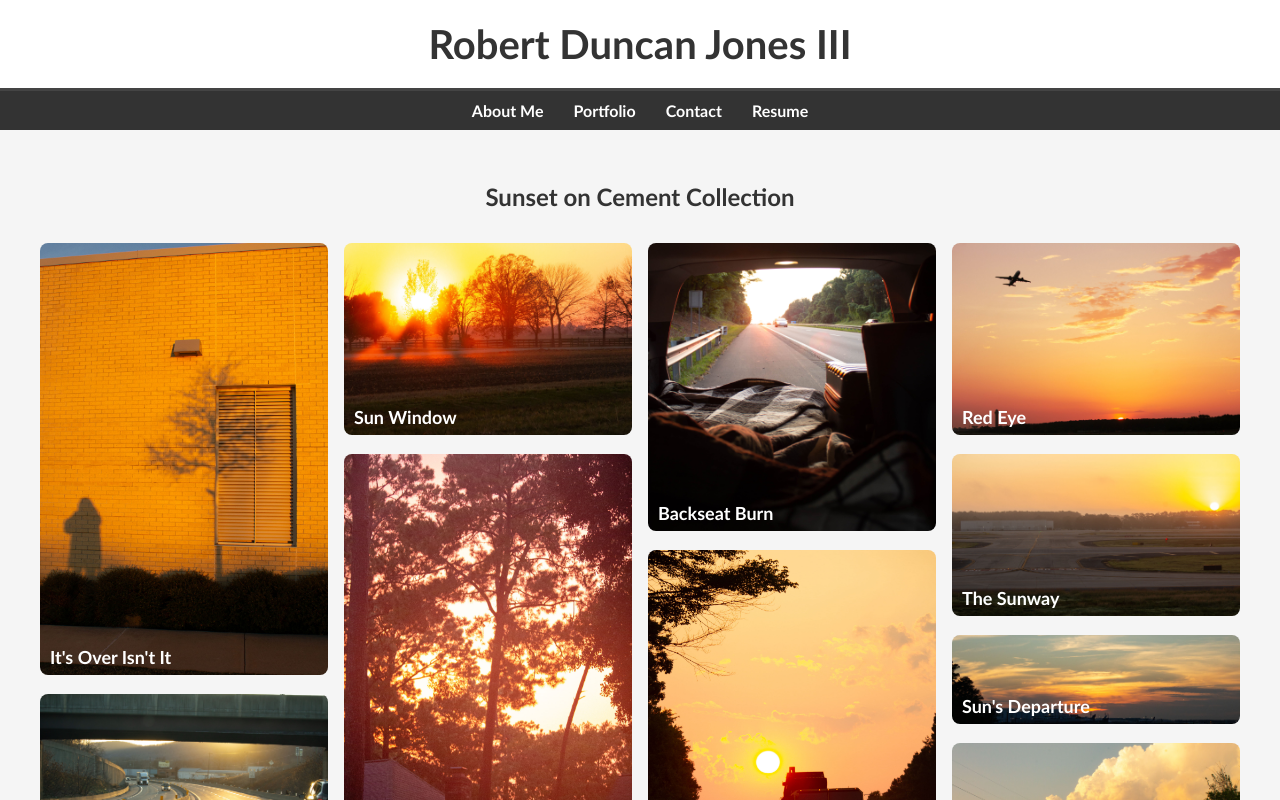
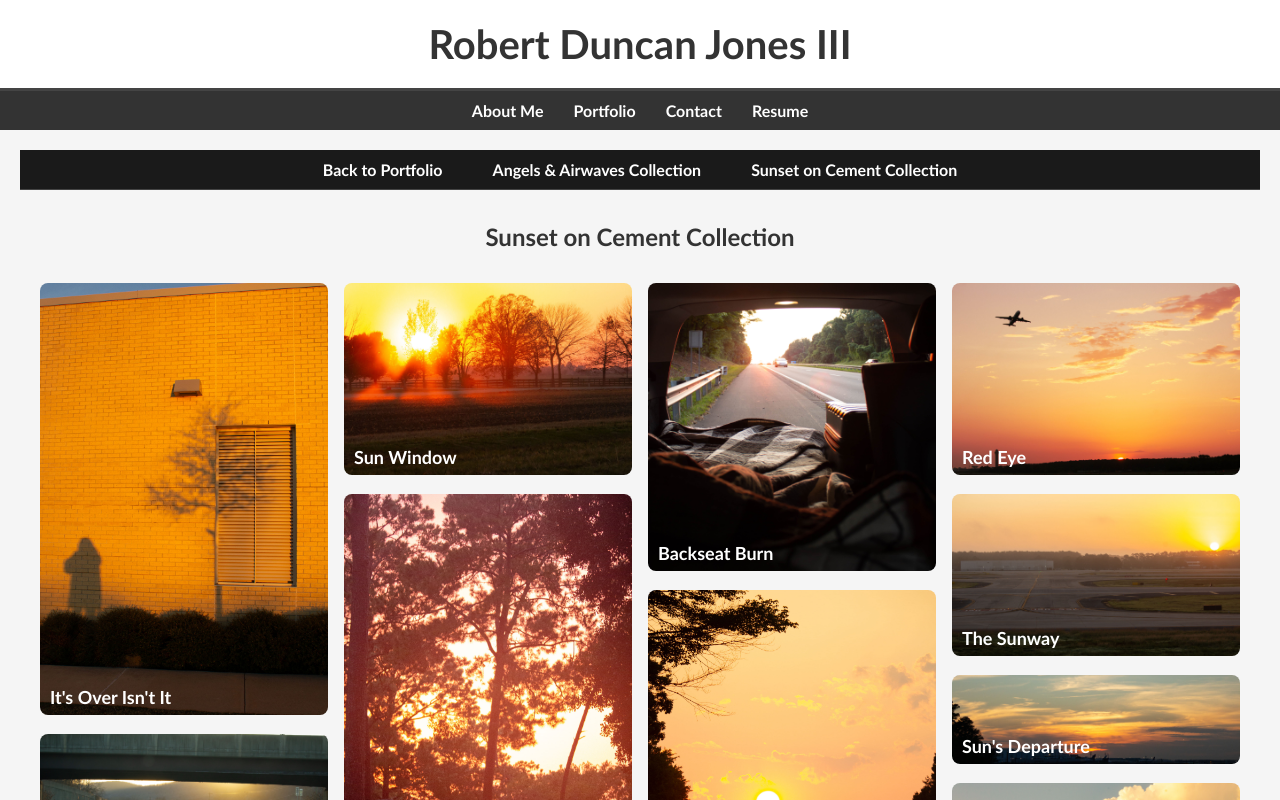
Before and after one commit to CerfSoleil/rdjiii_Portfolio, a React (Vite) app: page /photography/sunset-cement in a window 1280 px wide. Shown: the top 800 px of the page. Built offline with nearby package versions, Linux system fonts and the light colour scheme.

Commit message:
Floating GalleryBar.jsx | Added code and implemented bar

```diff
--- a/src/components/FloatingGalleryBar.jsx
+++ b/src/components/FloatingGalleryBar.jsx
@@ -1,2 +1,24 @@
 // Plans here to create a floating gallery bar that sticks to the top of the viewport under the /photography route.
 import React from "react";
+import { NavLink } from "react-router-dom";
+import "../styles/NavBar.css";
+
+const GalleryBar = () => {
+  return (
+    <div>
+        <nav className="navbar floating-gallery-bar">
+        <NavLink to="/portfolio" className="nav-link" activeClassName="active-link">
+        Back to Portfolio
+      </NavLink>
+        <NavLink to="/photography/angels-airwaves" className="nav-link" activeClassName="active-link">
+            Angels & Airwaves Collection
+        </NavLink>
+        <NavLink to="/photography/sunset-cement" className="nav-link" activeClassName="active-link">
+            Sunset on Cement Collection
+        </NavLink>
+    </nav>
+    </div>
+  );
+};
+
+export default GalleryBar;
--- a/src/components/Gallery.jsx
+++ b/src/components/Gallery.jsx
@@ -1,5 +1,6 @@
-// components/Gallery.jsx
 import React, { useState } from "react";
+
+import GalleryBar from "./FloatingGalleryBar";
 import "../styles/PortfolioGallery.css";
 
 const Gallery = ({ title, images }) => {
@@ -15,6 +16,7 @@ const Gallery = ({ title, images }) => {
 
   return (
     <div className="portfolio-gallery">
+        <GalleryBar />
       <h1>{title}</h1>
       <div className="image-gallery">
         {[...images].reverse().map((image, index) => (
--- a/src/styles/NavBar.css
+++ b/src/styles/NavBar.css
@@ -20,3 +20,14 @@
   .active-link {
     border-bottom: 2px solid white;
   }
+
+  .floating-gallery-bar {
+    position: sticky;
+    top: 0;
+    z-index: 100; /* Ensure it stays above content */
+    background-color: #1a1a1a; /* Adjust to your theme */
+    padding: 10px 20px;
+    display: flex;
+    gap: 20px;
+    border-bottom: 1px solid #444;
+  }
```
